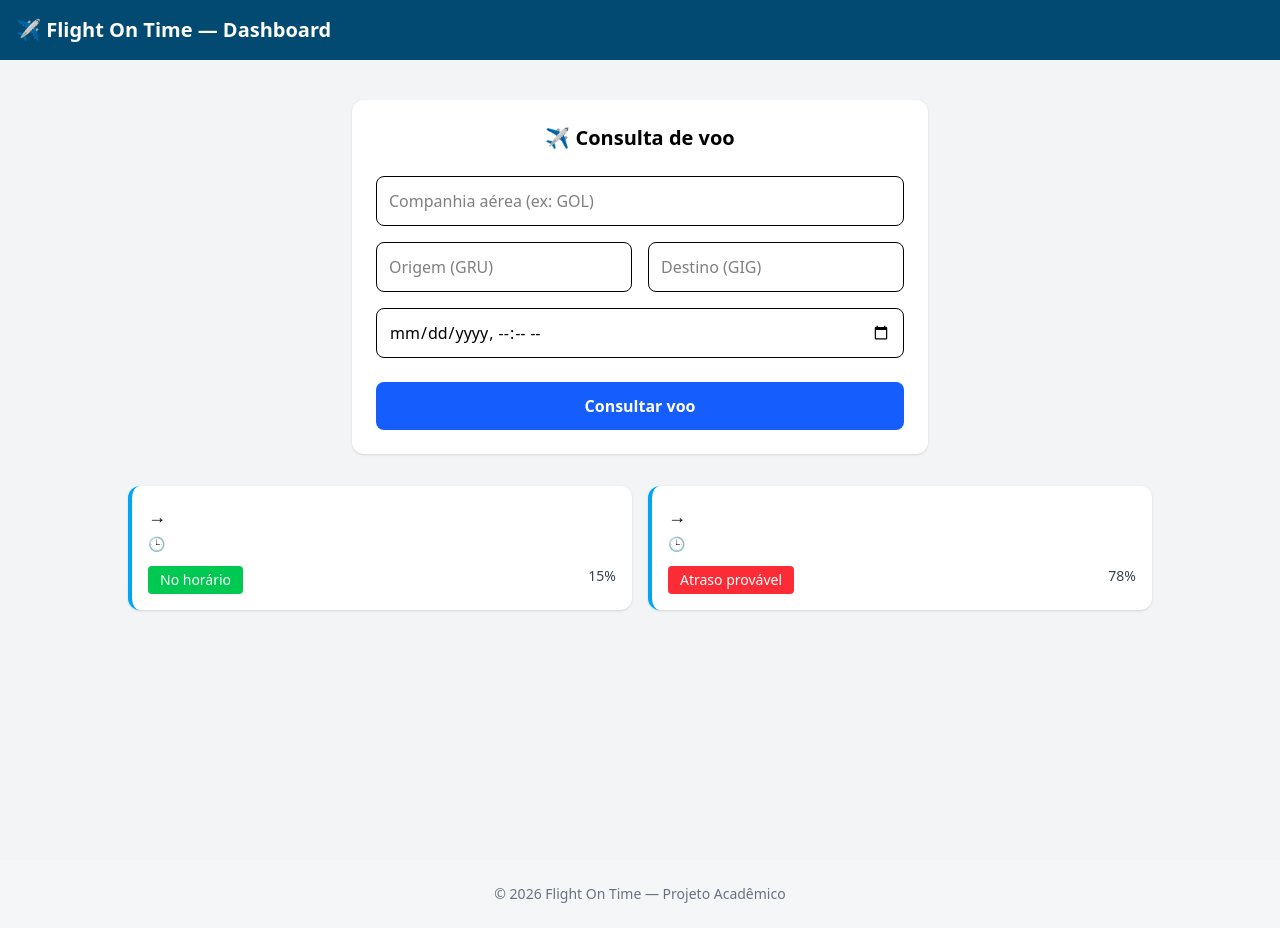
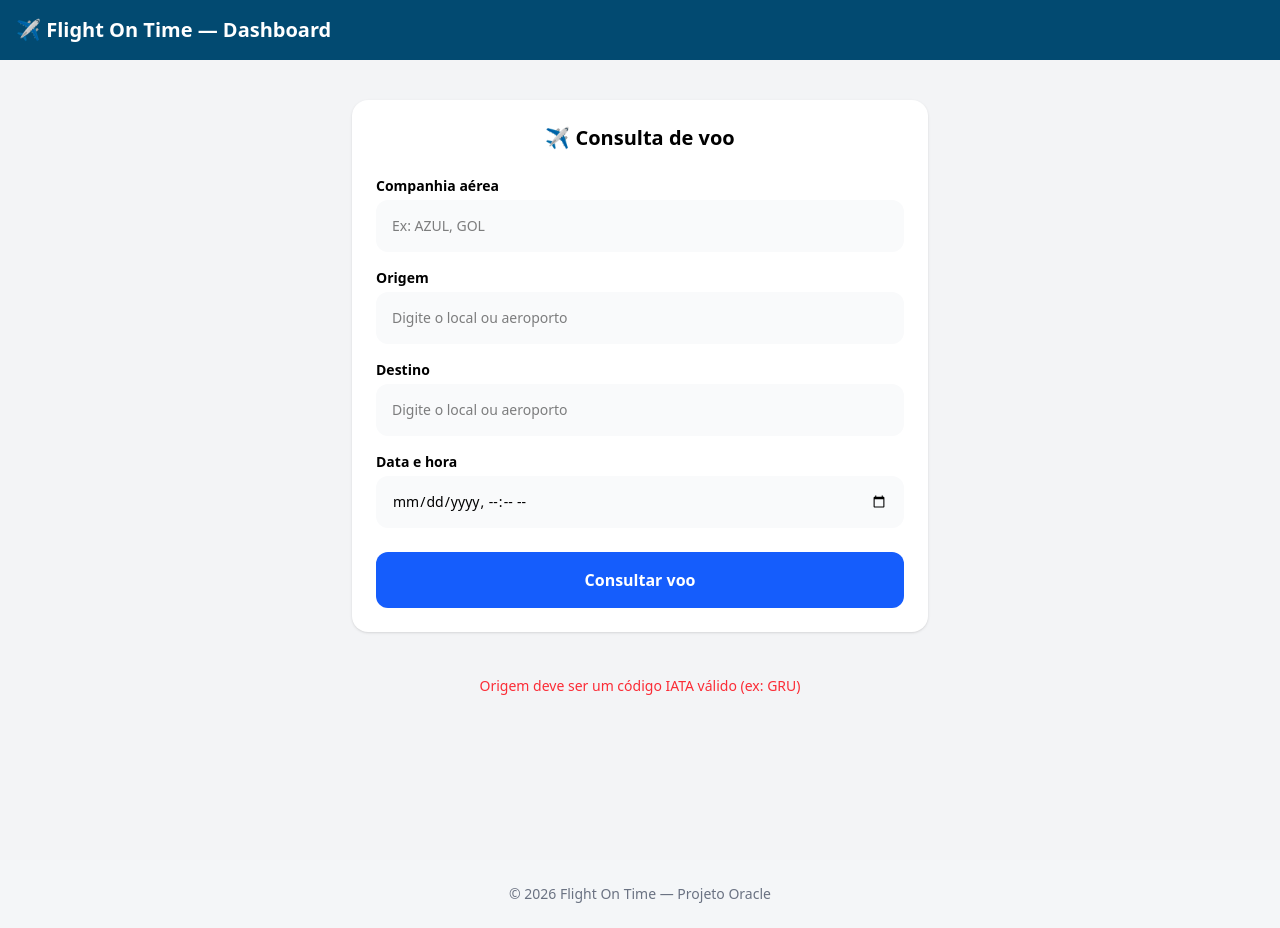
Before and after one commit to natashaalmeida/flightontime-frontend, a React (Vite) app: page / in a window 1280 px wide. Both pictures are taken after a click on the button "Consultar voo". Built offline with nearby package versions, Linux system fonts and the light colour scheme.

Commit message:
integrando back

```diff
--- a/src/components/ErrorList.jsx
+++ /dev/null
@@ -1,17 +0,0 @@
-import React from "react";
-
-const ErrorList = ({ errors }) => {
-  if (!errors || errors.length === 0) return null;
-
-  return (
-    <ul style={{ color: "red" }}>
-      {errors.map((err, index) => (
-        <li key={index}>
-          {err.label}: {err.message}
-        </li>
-      ))}
-    </ul>
-  );
-};
-
-export default ErrorList;
--- a/src/components/Footer.jsx
+++ b/src/components/Footer.jsx
@@ -1,7 +1,7 @@
 export default function Footer() {
   return (
     <footer className="text-center text-sm text-gray-500 py-6">
-      © 2026 Flight On Time — Projeto Acadêmico
+      © 2026 Flight On Time — Projeto Oracle
     </footer>
   );
 }
--- /dev/null
+++ b/src/data/aeroportos.jsx
@@ -0,0 +1,40 @@
+export const aeroportos = [
+  // 🇧🇷 BRASIL
+  { iata: "AJU", cidade: "Aracaju", nome: "Santa Maria", pais: "BR" },
+  { iata: "BEL", cidade: "Belém", nome: "Val-de-Cans", pais: "BR" },
+  { iata: "BSB", cidade: "Brasília", nome: "Juscelino Kubitschek", pais: "BR" },
+  { iata: "BVB", cidade: "Boa Vista", nome: "Atlas Brasil Cantanhede", pais: "BR" },
+  { iata: "CGB", cidade: "Cuiabá", nome: "Marechal Rondon", pais: "BR" },
+  { iata: "CGH", cidade: "São Paulo", nome: "Congonhas", pais: "BR" },
+  { iata: "CNF", cidade: "Belo Horizonte", nome: "Confins", pais: "BR" },
+  { iata: "CWB", cidade: "Curitiba", nome: "Afonso Pena", pais: "BR" },
+  { iata: "FLN", cidade: "Florianópolis", nome: "Hercílio Luz", pais: "BR" },
+  { iata: "FOR", cidade: "Fortaleza", nome: "Pinto Martins", pais: "BR" },
+  { iata: "GIG", cidade: "Rio de Janeiro", nome: "Galeão", pais: "BR" },
+  { iata: "GRU", cidade: "São Paulo", nome: "Guarulhos", pais: "BR" },
+  { iata: "IGU", cidade: "Foz do Iguaçu", nome: "Cataratas", pais: "BR" },
+  { iata: "JPA", cidade: "João Pessoa", nome: "Pres. Castro Pinto", pais: "BR" },
+  { iata: "MAO", cidade: "Manaus", nome: "Eduardo Gomes", pais: "BR" },
+  { iata: "MCZ", cidade: "Maceió", nome: "Zumbi dos Palmares", pais: "BR" },
+  { iata: "NAT", cidade: "Natal", nome: "Aluízio Alves", pais: "BR" },
+  { iata: "POA", cidade: "Porto Alegre", nome: "Salgado Filho", pais: "BR" },
+  { iata: "REC", cidade: "Recife", nome: "Guararapes", pais: "BR" },
+  { iata: "SDU", cidade: "Rio de Janeiro", nome: "Santos Dumont", pais: "BR" },
+  { iata: "SSA", cidade: "Salvador", nome: "Dep. Luís Eduardo Magalhães", pais: "BR" },
+  { iata: "VCP", cidade: "Campinas", nome: "Viracopos", pais: "BR" },
+  { iata: "VIX", cidade: "Vitória", nome: "Eurico de Aguiar Salles", pais: "BR" },
+
+  // 🌍 INTERNACIONAL
+  { iata: "AMS", cidade: "Amsterdã", nome: "Schiphol", pais: "NL" },
+  { iata: "CDG", cidade: "Paris", nome: "Charles de Gaulle", pais: "FR" },
+  { iata: "DXB", cidade: "Dubai", nome: "Dubai Intl", pais: "AE" },
+  { iata: "FCO", cidade: "Roma", nome: "Fiumicino", pais: "IT" },
+  { iata: "JFK", cidade: "Nova York", nome: "John F. Kennedy", pais: "US" },
+  { iata: "LAX", cidade: "Los Angeles", nome: "Los Angeles Intl", pais: "US" },
+  { iata: "LHR", cidade: "Londres", nome: "Heathrow", pais: "UK" },
+  { iata: "MAD", cidade: "Madri", nome: "Barajas", pais: "ES" },
+  { iata: "MIA", cidade: "Miami", nome: "Miami Intl", pais: "US" },
+  { iata: "ORD", cidade: "Chicago", nome: "O'Hare", pais: "US" },
+  { iata: "PTY", cidade: "Cidade do Panamá", nome: "Tocumen", pais: "PA" },
+  { iata: "SCL", cidade: "Santiago", nome: "Arturo Merino Benítez", pais: "CL" },
+];
--- a/src/pages/BuscaVoos.jsx
+++ b/src/pages/BuscaVoos.jsx
@@ -1,6 +1,10 @@
+import { api } from "../services/api";
+import { isValidIATA } from "../utils/validators";
 import { useState } from "react";
 import FlightCard from "../components/CardVoo";
 import SkeletonCard from "../components/SkeletonCard";
+import { aeroportos } from "../data/aeroportos";
+
 
 export default function BuscaVoos() {
   const [origem, setOrigem] = useState("");
@@ -9,85 +13,187 @@ export default function BuscaVoos() {
   const [dataHora, setDataHora] = useState("");
   const [voos, setVoos] = useState([]);
   const [loading, setLoading] = useState(false);
+  const [erro, setErro] = useState("");
 
-  function buscarVoos() {
+
+
+  async function buscarVoos() {
+    setErro("");
+
+    if (!isValidIATA(origem)) {
+      setErro("Origem deve ser um código IATA válido (ex: GRU)");
+      return;
+    }
+
+    if (!isValidIATA(destino)) {
+      setErro("Destino deve ser um código IATA válido (ex: GIG)");
+      return;
+    }
+
+    try {
       setLoading(true);
       setVoos([]);
 
-    setTimeout(() => {
+      const response = await api.post("/predict", {
+        companhia,
+        origem,
+        destino,
+        data_partida: new Date(dataHora).toISOString(),
+      });
+
       setVoos([
         {
           origem,
           destino,
           companhia,
           dataHora,
-          previsao: "No horário",
-          probabilidade: 0.15,
-          nivelRisco: "BAIXO",
-        },
-        {
-          origem,
-          destino,
-          companhia,
-          dataHora,
-          previsao: "Atraso provável",
-          probabilidade: 0.78,
-          nivelRisco: "ALTO",
+          previsao: response.data.previsao,
+          probabilidade: response.data.probabilidade,
+          nivelRisco: response.data.probabilidade > 0.6 ? "ALTO" : "BAIXO",
+          cor: response.data.cor,
+          detalhes: response.data.detalhes,
         },
       ]);
+    } catch (error) {
+      console.error(error);
+      setErro("Erro ao consultar previsão do voo.");
+    } finally {
       setLoading(false);
-    }, 1500);
+    }
+  }
+
+  function filtrarAeroportos(valor) {
+    return aeroportos
+      .filter((a) =>
+        `${a.iata} ${a.cidade} ${a.nome}`
+          .toLowerCase()
+          .includes(valor.toLowerCase())
+      )
+      .slice(0, 6);
   }
 
   return (
     <div className="min-h-screen bg-gray-100 flex flex-col items-center py-10 px-4">
-
       {/* CARD DE BUSCA */}
-      <div className="bg-white w-full max-w-xl rounded-xl shadow p-6 mb-8">
+      <div className="bg-white w-full max-w-xl rounded-2xl shadow p-6 mb-8">
         <h2 className="text-xl font-semibold mb-6 text-center">
           ✈️ Consulta de voo
         </h2>
 
         {/* Companhia */}
+        <div className="mb-4">
+          <label className="block text-sm font-semibold mb-1">
+            Companhia aérea
+          </label>
           <input
-          className="w-full border rounded-lg p-3 mb-4"
-          placeholder="Companhia aérea (ex: GOL)"
+            className="w-full bg-gray-50 rounded-xl px-4 py-4 text-sm
+                       focus:outline-none focus:ring-2 focus:ring-blue-500"
+            placeholder="Ex: AZUL, GOL"
             value={companhia}
             onChange={(e) => setCompanhia(e.target.value)}
           />
+        </div>
 
-        {/* Origem + Destino */}
-        <div className="grid grid-cols-2 gap-4 mb-4">
+        {/* Origem */}
+        <div className="mb-4">
+          <label className="block text-sm font-semibold mb-1">
+            Origem
+          </label>
+          <div className="relative">
             <input
-            className="border rounded-lg p-3"
-            placeholder="Origem (GRU)"
+              className="w-full bg-gray-50 rounded-xl px-4 py-4 text-sm
+                         focus:outline-none focus:ring-2 focus:ring-blue-500"
+              placeholder="Digite o local ou aeroporto"
               value={origem}
               onChange={(e) => setOrigem(e.target.value)}
             />
+
+            {origem && (
+              <ul className="absolute z-20 bg-white w-full mt-1 rounded-xl
+                             shadow-lg max-h-52 overflow-y-auto border">
+                {filtrarAeroportos(origem).map((a) => (
+                  <li
+                    key={a.iata}
+                    onClick={() => setOrigem(a.iata)}
+                    className="px-4 py-3 text-sm hover:bg-gray-100 cursor-pointer"
+                  >
+                    <div className="font-semibold">{a.cidade}</div>
+                    <div className="text-xs text-gray-500">
+                      {a.nome} — {a.iata}
+                    </div>
+                  </li>
+                ))}
+              </ul>
+            )}
+          </div>
+        </div>
+
+        {/* Destino */}
+        <div className="mb-4">
+          <label className="block text-sm font-semibold mb-1">
+            Destino
+          </label>
+          <div className="relative">
             <input
-            className="border rounded-lg p-3"
-            placeholder="Destino (GIG)"
+              className="w-full bg-gray-50 rounded-xl px-4 py-4 text-sm
+                         focus:outline-none focus:ring-2 focus:ring-blue-500"
+              placeholder="Digite o local ou aeroporto"
               value={destino}
               onChange={(e) => setDestino(e.target.value)}
             />
+
+            {destino && (
+              <ul className="absolute z-20 bg-white w-full mt-1 rounded-xl
+                             shadow-lg max-h-52 overflow-y-auto border">
+                {filtrarAeroportos(destino).map((a) => (
+                  <li
+                    key={a.iata}
+                    onClick={() => setDestino(a.iata)}
+                    className="px-4 py-3 text-sm hover:bg-gray-100 cursor-pointer"
+                  >
+                    <div className="font-semibold">{a.cidade}</div>
+                    <div className="text-xs text-gray-500">
+                      {a.nome} — {a.iata}
+                    </div>
+                  </li>
+                ))}
+              </ul>
+            )}
+          </div>
         </div>
 
         {/* Data/Hora */}
+        <div className="mb-6">
+          <label className="block text-sm font-semibold mb-1">
+            Data e hora
+          </label>
           <input
             type="datetime-local"
-          className="w-full border rounded-lg p-3 mb-6"
+            className="w-full bg-gray-50 rounded-xl px-4 py-4 text-sm
+                       focus:outline-none focus:ring-2 focus:ring-blue-500"
             value={dataHora}
             onChange={(e) => setDataHora(e.target.value)}
           />
+        </div>
 
         {/* Botão */}
         <button
           onClick={buscarVoos}
-          className="w-full bg-blue-600 hover:bg-blue-700 text-white font-semibold py-3 rounded-lg transition"
+          disabled={loading}
+          className={`w-full py-4 rounded-xl font-semibold transition
+            ${loading
+              ? "bg-gray-400 cursor-not-allowed"
+              : "bg-blue-600 hover:bg-blue-700 text-white"}`}
         >
-          Consultar voo
+          {loading ? "Consultando..." : "Consultar voo"}
         </button>
       </div>
+
+      {erro && (
+        <p className="text-red-500 text-sm mt-3 text-center">
+          {erro}
+        </p>
+      )}
 
       {/* RESULTADOS */}
       <div className="w-full max-w-5xl grid grid-cols-1 md:grid-cols-2 gap-4">
--- a/src/pages/NotFound.jsx
+++ /dev/null
@@ -1,7 +0,0 @@
-export default function NotFound() {
-  return (
-    <div style={{ padding: 20 }}>
-      <h1>404 - Página não encontrada</h1>
-    </div>
-  );
-}
--- a/src/services/api.js
+++ b/src/services/api.js
@@ -1,5 +1,5 @@
 import axios from "axios";
 
 export const api = axios.create({
-  baseURL: "http://localhost:8080",
+  baseURL: "http://flight-on-time.api.vm3.arbly.com",
 });
--- /dev/null
+++ b/src/utils/validators.js
@@ -0,0 +1,3 @@
+export function isValidIATA(code) {
+  return /^[A-Z]{3}$/.test(code);
+}
```
Lines whose indentation alone changed are shown as unchanged.
